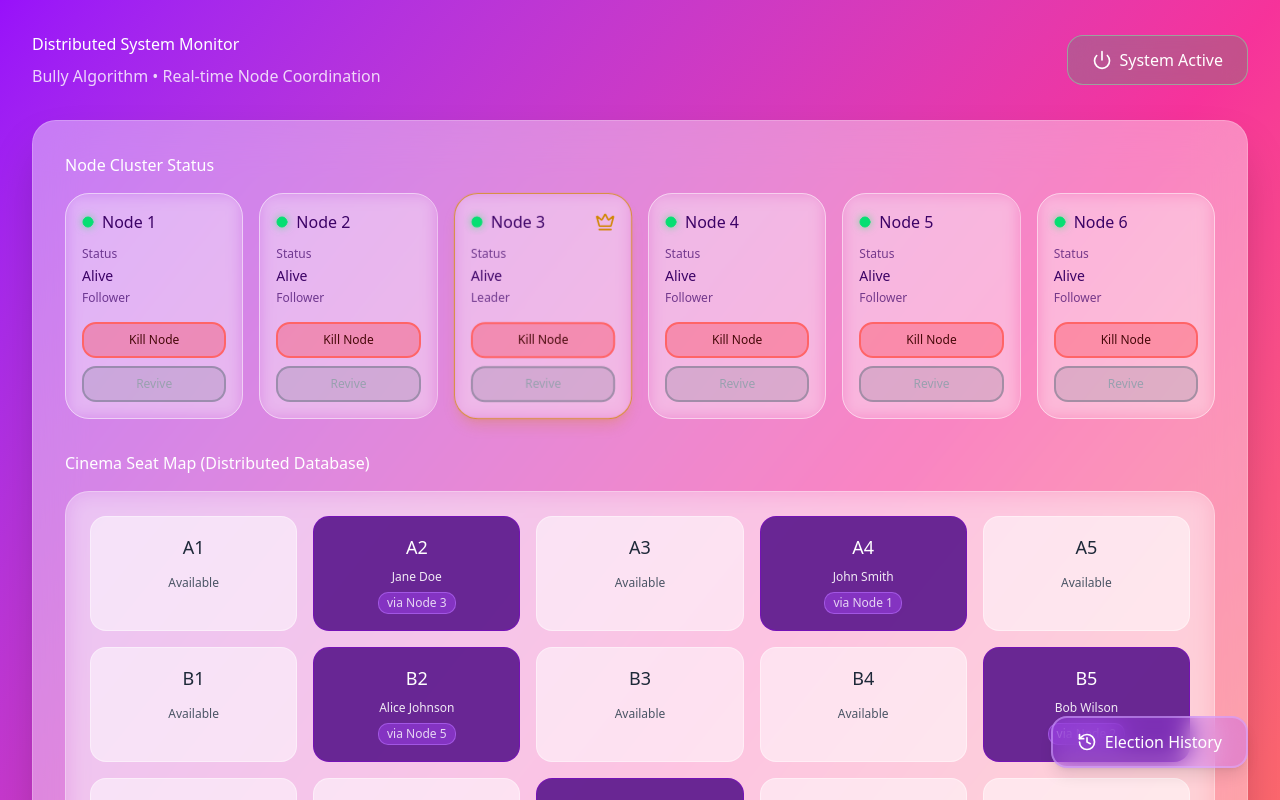
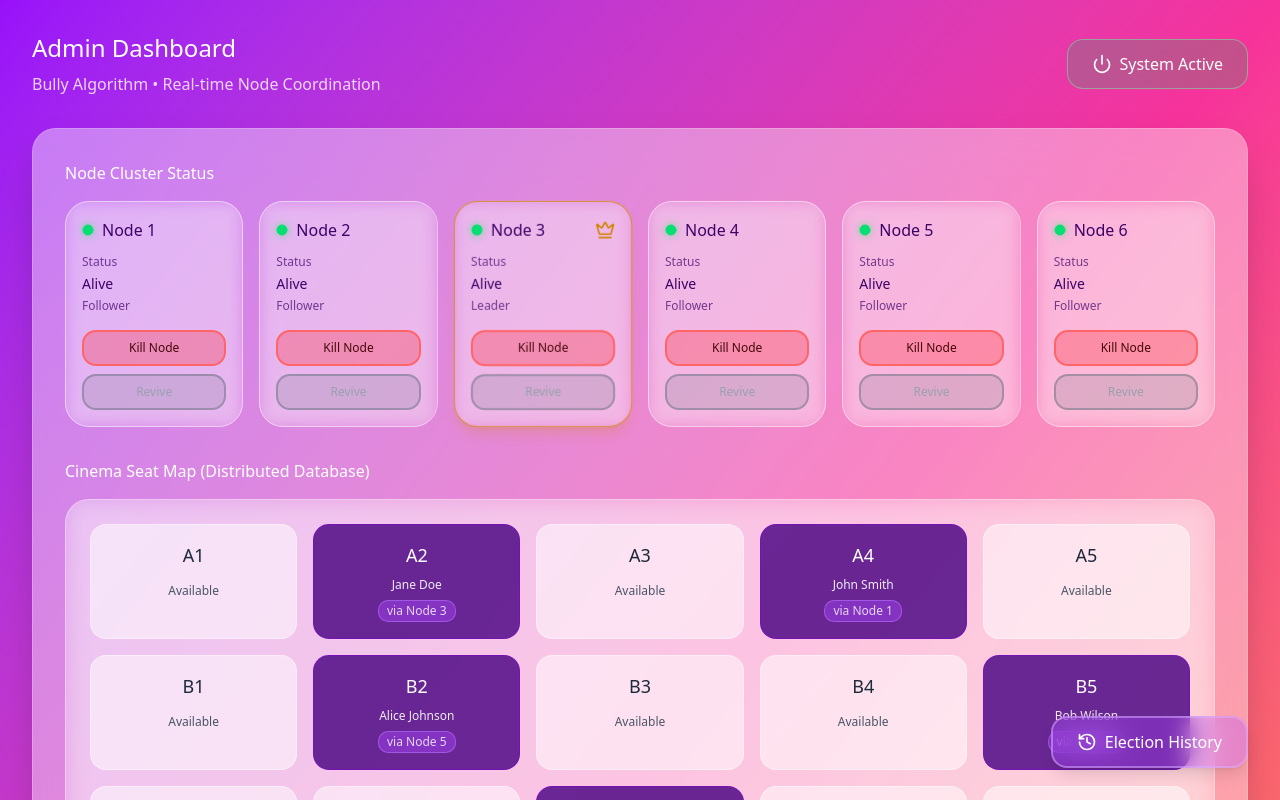
Before and after one commit to gianghp123/pthtpt-fe, a Next.js app: page /admin in a window 1280 px wide. Shown: the top 800 px of the page. Built offline with nearby package versions, Linux system fonts and the light colour scheme.

Commit message:
update admin ui

```diff
--- a/src/app/admin/page.tsx
+++ b/src/app/admin/page.tsx
@@ -268,7 +268,7 @@ export default function App() {
         {/* Header */}
         <div className="flex justify-between items-center mb-8">
           <div>
-            <h1 className="text-white mb-2">Distributed System Monitor</h1>
+            <h1 className="text-white mb-2 text-2xl">Admin Dashboard</h1>
             <p className="text-white/80">Bully Algorithm • Real-time Node Coordination</p>
           </div>
 
```
